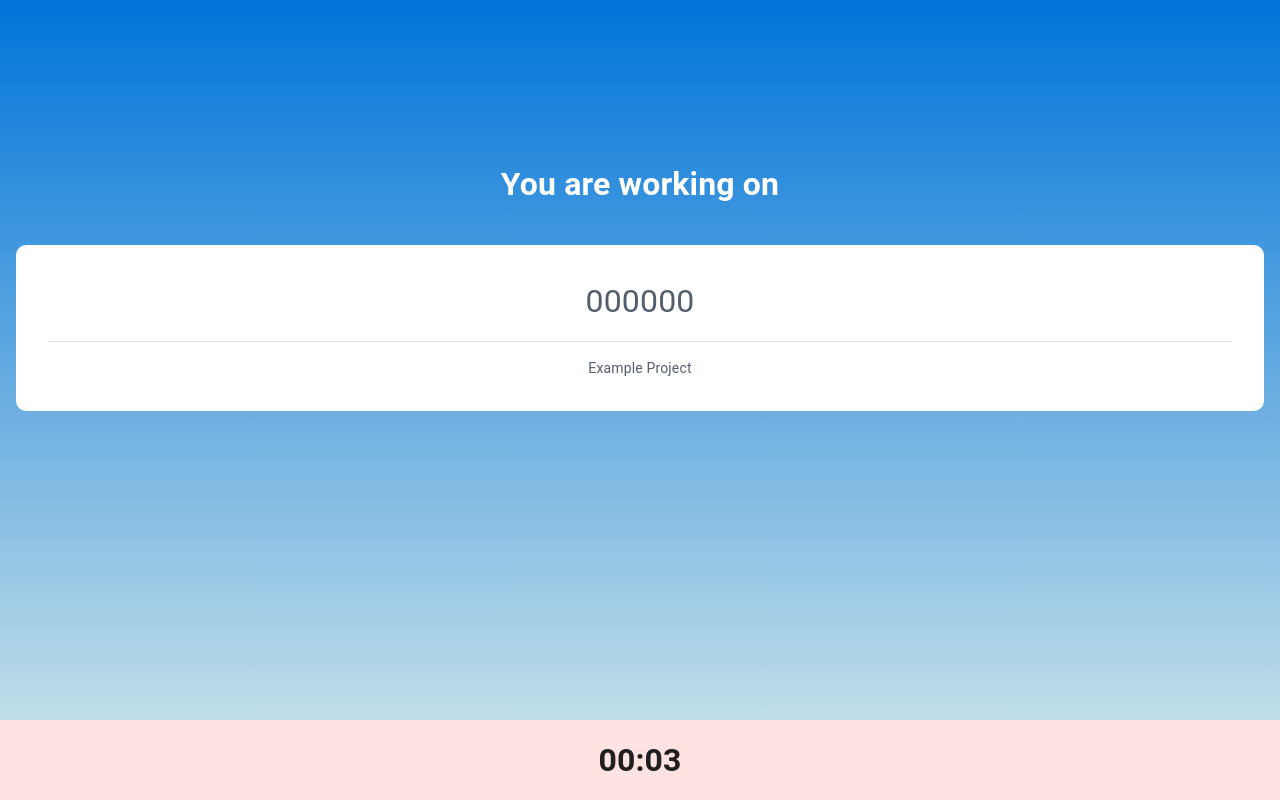
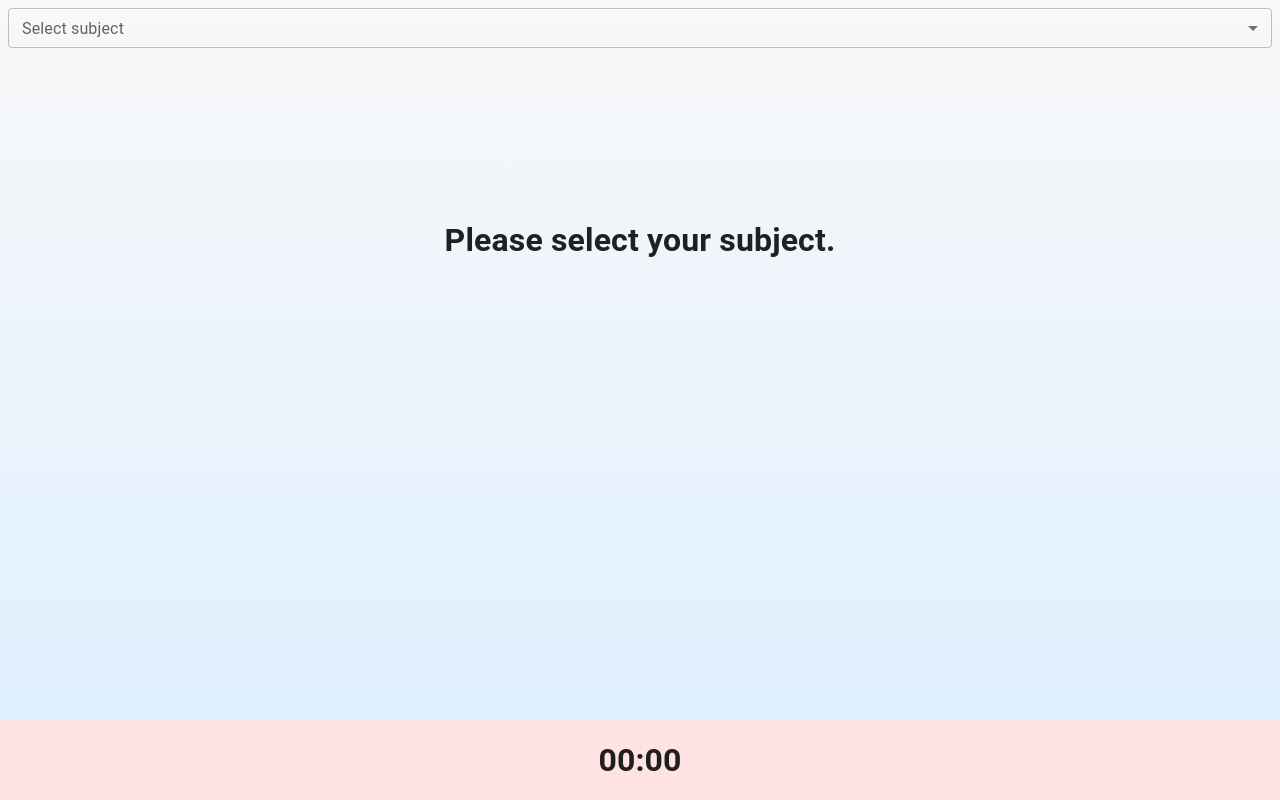
Before and after one commit to justinhalimck/ck-focus, a React (Vite) app: page /work in a window 1280 px wide. Built offline with nearby package versions, Linux system fonts and the light colour scheme.

Commit message:
feat: wait until user selects a subject

```diff
--- a/src/pages/Home.jsx
+++ b/src/pages/Home.jsx
@@ -26,7 +26,7 @@ const Home = () => {
           <h2>Tadasi</h2>
         </div>
         <Button
-          onClick={() => navigate("/dashboard")}
+          onClick={() => navigate("/work")}
           sx={{
             marginTop: "15vh",
             borderRadius: "40px",
--- a/src/pages/Work.jsx
+++ b/src/pages/Work.jsx
@@ -5,8 +5,8 @@ import SubjectInfo from "../components/Work/SubjectInfo";
 
 const Work = () => {
   const [mode, setMode] = useState("rest");
-  const [code, setCode] = useState("000000");
-  const [subjectName, setSubjectName] = useState("Example Project");
+  const [code, setCode] = useState(null);
+  const [subjectName, setSubjectName] = useState(null);
 
   return (
     <div
@@ -37,7 +37,11 @@ const Work = () => {
               }}
             />
           </div>
-          <CountdownTimer duration={3} onComplete={() => setMode("work")} />
+          {code ? (
+            <CountdownTimer duration={3} onComplete={() => setMode("work")} />
+          ) : (
+            <CountdownTimer duration={0} onComplete={() => { }} />
+          )}
         </>
       )}
     </div>
```
